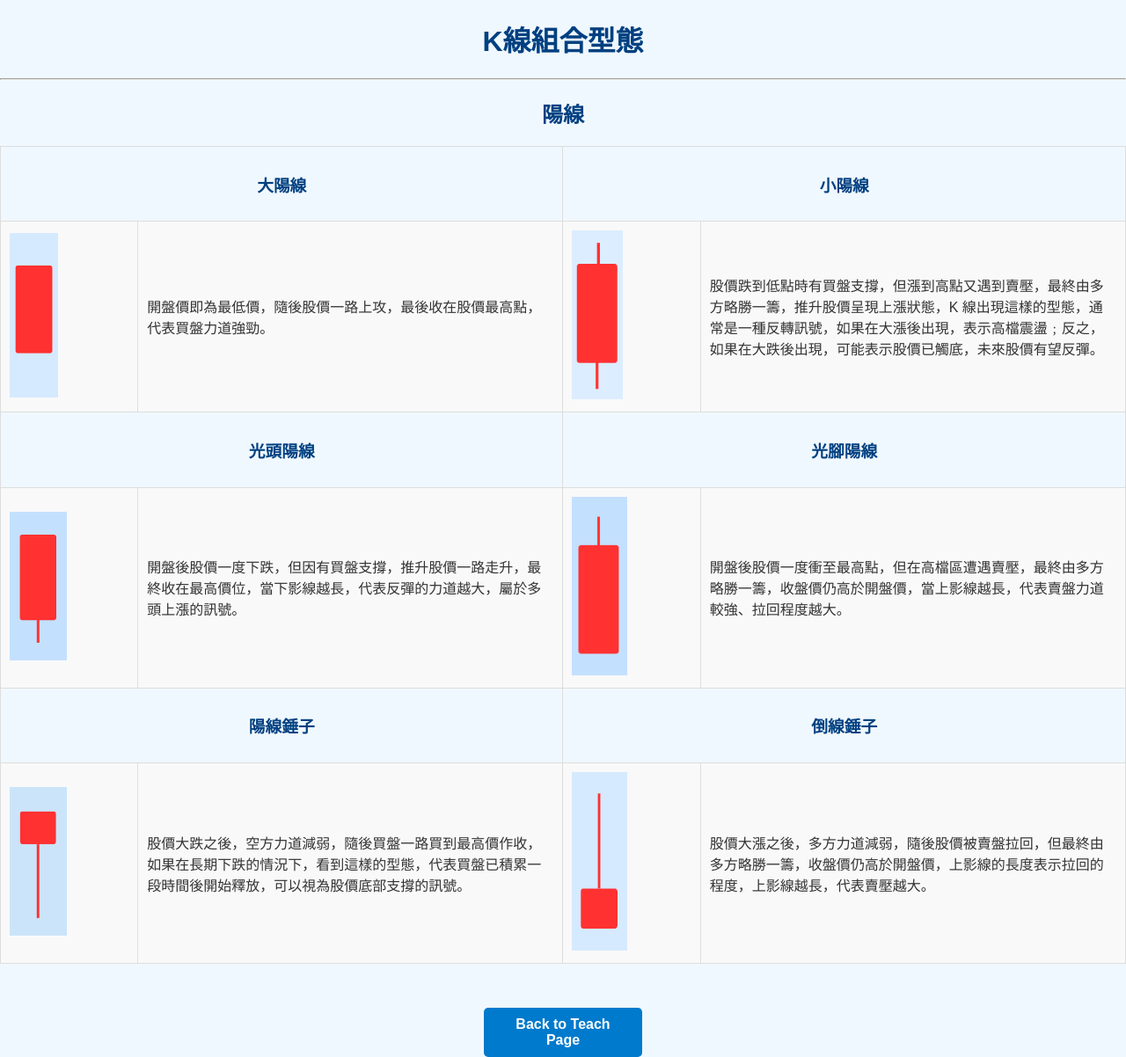
After one commit to ArthurArthurArthur0817/Stock, a Flask app: template templates/K_chart.html in a window 1280 px wide. The commit adds this page. Shown: the whole page at 88% size. Run offline with Flask 3, Linux system fonts and the light colour scheme; the template is opened without the code that fills it, so the values that code supplies are empty.

Commit message:
push "K chart page"

```diff
--- /dev/null
+++ b/templates/K_chart.html
@@ -0,0 +1,62 @@
+<!DOCTYPE html>
+<html lang="en">
+<head>
+    <meta charset="UTF-8">
+    <meta name="viewport" content="width=device-width, initial-scale=1.0">
+    <title>Candlestick chart</title>
+    <link rel="stylesheet" href="/static/style.css"> <!-- 引入自訂樣式 -->
+    <style>
+        /* table {
+            border-collapse: 100px;
+            border-spacing: 50px;
+            background-color: aquamarine;
+        } */
+    </style>
+</head>
+<center>
+<body>
+    <h1>K線組合型態</h1>
+    <hr>
+
+    <div>
+    <h2>陽線</h2>
+    <table width="1179" border="1">
+      <tr>
+        <td colspan="2"><h3 align="center">大陽線</h3></td>
+        <td colspan="2"><h3 align="center">小陽線</h3></td>
+      </tr>
+      <tr>
+        <td width="115"><img src="picture/螢幕擷取畫面 2025-01-08 191008.png" width="55" height="187"></td>
+        <td width="400"> 開盤價即為最低價，隨後股價一路上攻，最後收在股價最高點，代表買盤力道強勁。 </td>
+        <td width="115"><img src="picture/螢幕擷取畫面 2025-01-08 191346.png" width="58" height="192"></td>
+        <td width="400">股價跌到低點時有買盤支撐，但漲到高點又遇到賣壓，最終由多方略勝一籌，推升股價呈現上漲狀態，K 線出現這樣的型態，通常是一種反轉訊號，如果在大漲後出現，表示高檔震盪﹔反之，如果在大跌後出現，可能表示股價已觸底，未來股價有望反彈。 </td>
+      </tr>
+      <tr>
+        <td colspan="2"><h3 align="center">光頭陽線</h3></td>
+        <td colspan="2"><h3 align="center">光腳陽線</h3></td>
+      </tr>
+      <tr>
+        <td><img src="picture/螢幕擷取畫面 2025-01-08 191635.png" width="65" height="169"></td>
+        <td> 開盤後股價一度下跌，但因有買盤支撐，推升股價一路走升，最終收在最高價位，當下影線越長，代表反彈的力道越大，屬於多頭上漲的訊號。 </td>
+        <td><img src="picture/螢幕擷取畫面 2025-01-08 191723.png" width="63" height="203"></td>
+        <td> 開盤後股價一度衝至最高點，但在高檔區遭遇賣壓，最終由多方略勝一籌，收盤價仍高於開盤價，當上影線越長，代表賣盤力道較強、拉回程度越大。 </td>
+      </tr>
+      <tr>
+        <td colspan="2"><h3 align="center"> 陽線錘子 </h3></td>
+        <td colspan="2"><h3 align="center">倒線錘子</h3></td>
+      </tr>
+      <tr>
+        <td><img src="picture/陽錘.png" width="65" height="169"></td>
+        <td> 股價大跌之後，空方力道減弱，隨後買盤一路買到最高價作收，如果在長期下跌的情況下，看到這樣的型態，代表買盤已積累一段時間後開始釋放，可以視為股價底部支撐的訊號。</td>
+        <td><img src="picture/倒陽錘.png" width="63" height="203"></td>
+        <td> 股價大漲之後，多方力道減弱，隨後股價被賣盤拉回，但最終由多方略勝一籌，收盤價仍高於開盤價，上影線的長度表示拉回的程度，上影線越長，代表賣壓越大。</td>
+      </tr>
+    </table>
+    </div>
+
+
+    <!-- 返回教學頁面按鈕 -->
+    <a href="{{ url_for('teach') }}" class="btn">Back to Teach Page</a>
+</body>
+</center>
+</html>
--- a/templates/teach.html
+++ b/templates/teach.html
@@ -14,5 +14,6 @@
     <a href="{{ url_for('market') }}" class="btn">Market Categeory</a>
     <a href="{{ url_for('trans_related') }}" class="btn">Transaction related</a>
     <a href="{{ url_for('risk') }}" class="btn">Risk Management</a>
+    <a href="K_chart.html" class="btn">Candlestick chart</a>
 </body>
 </html>
```
Also changed, not shown: templates/analysis_tools.html (added, +45 -0 lines), templates/picture/倒陽錘.png (added), templates/picture/螢幕擷取畫面 2025-01-08 191008.png (added), templates/picture/螢幕擷取畫面 2025-01-08 191346.png (added), templates/picture/螢幕擷取畫面 2025-01-08 191635.png (added), templates/picture/螢幕擷取畫面 2025-01-08 191723.png (added), templates/picture/陽錘.png (added).
